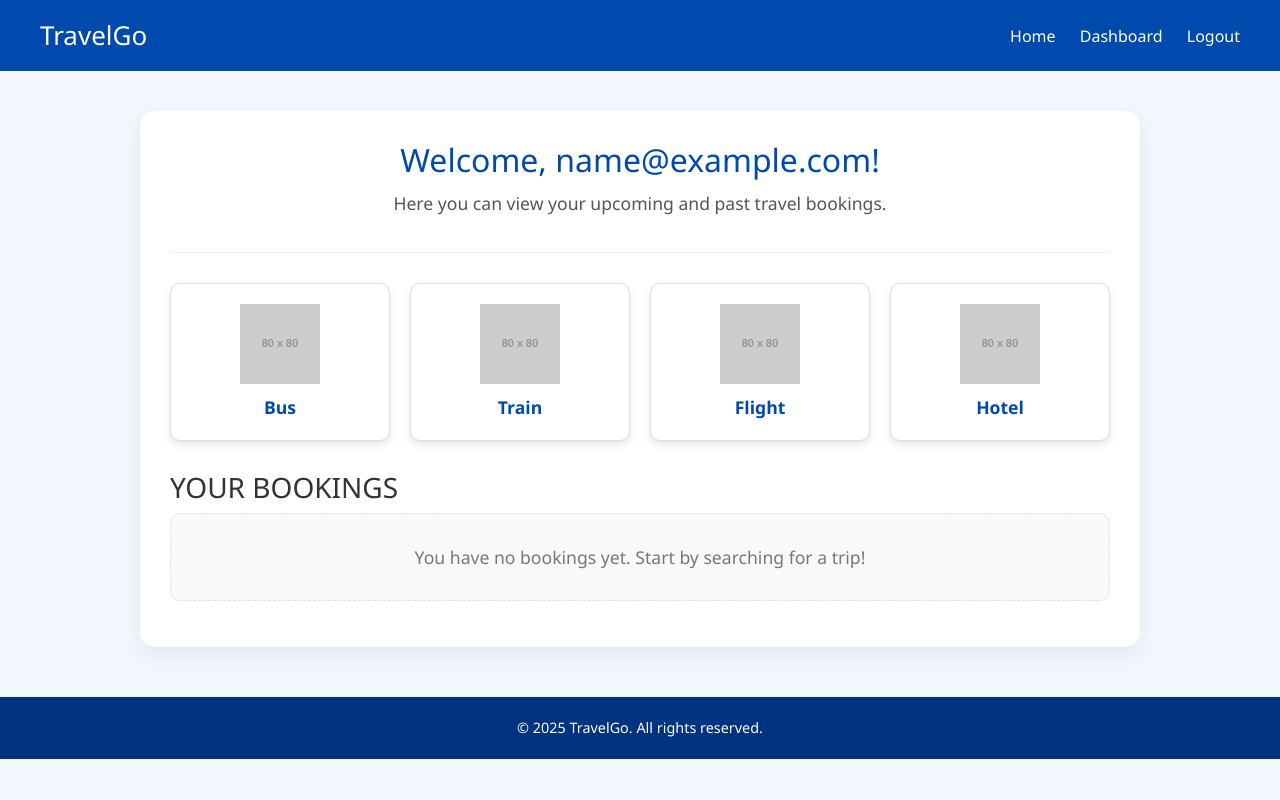
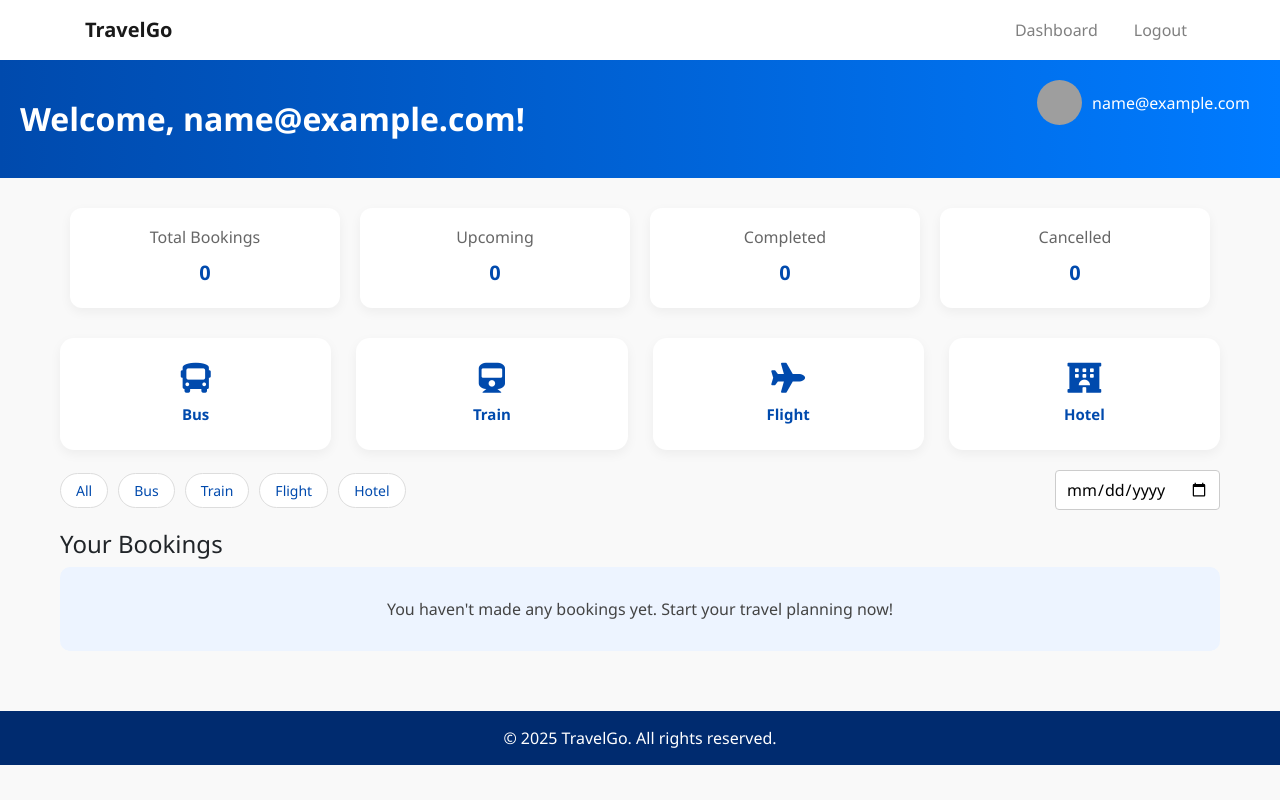
Before and after one commit to 2004rakesh/Travelgo, a Flask app: page /dashboard in a window 1280 px wide. Run offline with Flask 3, Linux system fonts and the light colour scheme; the visitor is signed in with stand-in values (Sample User, id 1); grey boxes labelled with a size stand in for pictures from a placeholder-image service; data that the repository does not hold is empty; some libraries are stand-ins or nearby versions; grey boxes are pictures that could not be loaded.

Commit message:
Update dashboard.html

```diff
--- a/templates/dashboard.html
+++ b/templates/dashboard.html
@@ -1,352 +1,318 @@
 <!DOCTYPE html>
-<html>
+<html lang="en">
 <head>
-    <title>Dashboard - TravelGo</title>
+  <meta charset="UTF-8">
+  <title>TravelGo Dashboard</title>
+  <meta name="viewport" content="width=device-width, initial-scale=1.0">
   <link rel="stylesheet" href="https://stackpath.bootstrapcdn.com/bootstrap/4.5.2/css/bootstrap.min.css">
-    <link rel="stylesheet" href="https://cdnjs.cloudflare.com/ajax/libs/font-awesome/5.15.3/css/all.min.css">
+  <link rel="stylesheet" href="https://cdnjs.cloudflare.com/ajax/libs/font-awesome/5.15.4/css/all.min.css">
   <style>
     body {
+      font-family: 'Segoe UI', sans-serif;
+      background-color: #f9f9f9;
       margin: 0;
       padding: 0;
-            font-family: 'Segoe UI', sans-serif;
-            background: #f3f8ff;
+    }
+    .navbar {
+      background-color: #ffffff;
+      box-shadow: 0 2px 8px rgba(0, 0, 0, 0.05);
+      padding: 10px 20px;
+    }
+    .navbar-brand {
+      font-weight: bold;
+      color: #004aad;
+    }
+    .navbar-nav .nav-link {
       color: #333;
+      margin-left: 20px;
+      font-weight: 500;
     }
-
-        header {
-            background-color: #004aad;
+    .navbar-nav .nav-link:hover {
+      color: #004aad;
+    }
+    .dashboard-header {
+      background: linear-gradient(90deg, #004aad, #007bff);
       color: white;
-            padding: 20px 40px;
+      padding: 40px 20px;
+      position: relative;
+    }
+    .dashboard-header h1 {
+      font-size: 32px;
+      font-weight: 600;
+      margin: 0;
+    }
+    .user-profile {
+      position: absolute;
+      top: 20px;
+      right: 30px;
+      display: flex;
+      align-items: center;
+    }
+    .user-profile img {
+      width: 45px;
+      height: 45px;
+      border-radius: 50%;
+      margin-right: 10px;
+    }
+    .summary-cards {
+      display: flex;
+      justify-content: space-between;
+      flex-wrap: wrap;
+      margin: 20px auto;
+      max-width: 1200px;
+      padding: 0 20px;
+    }
+    .summary-card {
+      flex: 1 1 22%;
+      background-color: #ffffff;
+      border-radius: 12px;
+      box-shadow: 0 4px 12px rgba(0,0,0,0.05);
+      padding: 20px;
+      margin: 10px;
+      text-align: center;
+    }
+    .summary-card h6 {
+      font-size: 16px;
+      color: #666;
+      margin-bottom: 10px;
+    }
+    .summary-card p {
+      font-size: 20px;
+      font-weight: bold;
+      color: #004aad;
+      margin: 0;
+    }
+    .shortcut-section {
+      max-width: 1200px;
+      margin: 20px auto 20px;
+      display: grid;
+      grid-template-columns: repeat(auto-fit, minmax(150px, 1fr));
+      gap: 25px;
+      padding: 0 20px;
+    }
+    .shortcut-card {
+      background-color: #fff;
+      border-radius: 14px;
+      text-align: center;
+      padding: 25px;
+      box-shadow: 0 4px 12px rgba(0,0,0,0.05);
+      transition: transform 0.2s ease;
+      color: #004aad;
+      text-decoration: none;
+    }
+    .shortcut-card:hover {
+      transform: translateY(-5px);
+      background-color: #f1f8ff;
+    }
+    .shortcut-card i {
+      font-size: 30px;
+      margin-bottom: 10px;
+    }
+    .shortcut-card span {
+      display: block;
+      font-weight: 600;
+      font-size: 15px;
+    }
+    .bookings-section {
+      max-width: 1200px;
+      margin: 20px auto 60px;
+      padding: 0 20px;
+    }
+    .filter-bar {
       display: flex;
       justify-content: space-between;
       align-items: center;
+      flex-wrap: wrap;
+      margin-bottom: 20px;
     }
-
-        header h1 {
-            font-size: 26px;
-            margin: 0;
+    .filter-tabs {
+      display: flex;
+      gap: 10px;
+      flex-wrap: wrap;
     }
-
-        header nav a {
+    .filter-tabs button {
+      background: #ffffff;
+      border: 1px solid #ddd;
+      padding: 6px 15px;
+      border-radius: 20px;
+      font-size: 14px;
+      color: #004aad;
+      cursor: pointer;
+    }
+    .filter-tabs button:hover {
+      background-color: #004aad;
       color: white;
-            text-decoration: none;
-            margin-left: 20px;
-            font-weight: 500;
-            transition: color 0.3s;
     }
-
-        header nav a:hover {
-            color: #ffdd57;
+    .filter-date input {
+      padding: 6px 10px;
+      border-radius: 4px;
+      border: 1px solid #ccc;
     }
-
-        .container {
-            max-width: 1000px;
-            margin: 40px auto;
-            padding: 30px;
-            background: white;
-            border-radius: 15px;
-            box-shadow: 0 8px 24px rgba(0,0,0,0.08);
+    .booking-card {
+      background-color: #fff;
+      border-radius: 12px;
+      padding: 25px;
+      margin-bottom: 20px;
+      box-shadow: 0 6px 16px rgba(0,0,0,0.06);
     }
-
-        .welcome-section {
-            text-align: center;
-            margin-bottom: 30px;
-            padding-bottom: 20px;
-            border-bottom: 1px solid #eee;
+    .booking-card h5 {
+      color: #004aad;
+      font-size: 18px;
+      font-weight: 600;
     }
-
-        .welcome-section h2 {
-            color: #004aad;
-            font-size: 32px;
-            margin-bottom: 10px;
-        }
-
-        .welcome-section p {
-            font-size: 1.1em;
+    .booking-card p {
+      font-size: 14px;
+      margin: 4px 0;
       color: #555;
     }
 
-        .booking-options {
-            display: flex;
-            justify-content: space-between;
-            gap: 20px;
-            flex-wrap: wrap;
-            margin-bottom: 30px;
-        }
-
-        .booking-options a {
-            text-decoration: none;
-            flex: 1 1 22%;
-            min-width: 150px;
-        }
-
-        .option-card {
-            background-color: #fff;
-            border: 1px solid #ddd;
-            border-radius: 10px;
-            padding: 20px;
-            display: flex;
-            flex-direction: column;
-            align-items: center;
-            box-shadow: 0 4px 8px rgba(0,0,0,0.1);
-            transition: transform 0.2s ease-in-out, box-shadow 0.2s ease-in-out;
-        }
-
-        .option-card:hover {
-            transform: translateY(-5px);
-            box-shadow: 0 6px 12px rgba(0,0,0,0.15);
-        }
-
-        .option-card img {
-            width: 80px;
-            height: 80px;
-            object-fit: contain;
-            margin-bottom: 10px;
-        }
-
-        .option-card span {
-            font-weight: bold;
-            color: #004aad;
-            font-size: 1.1em;
-            text-align: center;
-        }
-
-        .booking-list h3 {
-            color: #004aad;
-            margin-bottom: 20px;
-            font-size: 24px;
-            text-align: center;
-        }
-
-        .booking-card {
-            border: 1px solid #e0e0e0;
-            border-radius: 10px;
-            padding: 20px;
-            margin-bottom: 15px;
-            background-color: #f9f9f9;
-            display: flex;
-            flex-wrap: wrap;
-            justify-content: space-between;
-            align-items: center;
-        }
-
-        .booking-info {
-            flex: 3;
-            text-align: left;
-            min-width: 250px;
-        }
-
-        .booking-info h4 {
-            color: #004aad;
-            margin-bottom: 5px;
-            font-size: 1.2em;
-        }
-
-        .booking-info p {
-            margin: 2px 0;
-            color: #555;
-            font-size: 0.95em;
-        }
-
-        .booking-actions {
-            flex: 1;
-            text-align: right;
-            min-width: 120px;
-        }
-
-        .booking-actions .total-price {
-            font-size: 1.4em;
-            font-weight: bold;
-            color: #28a745;
-            margin-bottom: 10px;
-        }
-
+    .badge.confirmed { background-color: #28a745; color: white; }
+    .badge.cancelled { background-color: #dc3545; color: white; }
+    .badge.completed { background-color: #6c757d; color: white; }
     .cancel-btn {
       background-color: #dc3545;
       color: white;
-            padding: 8px 15px;
       border: none;
+      padding: 6px 14px;
+      font-size: 13px;
       border-radius: 5px;
-            cursor: pointer;
-            font-weight: 600;
-            transition: background-color 0.3s;
+      float: right;
     }
-
     .cancel-btn:hover {
-            background-color: #c82333;
+      background-color: #b02a37;
     }
-
     .no-bookings {
+      background: #edf4ff;
       text-align: center;
       padding: 30px;
-            font-size: 1.1em;
-            color: #777;
-            background: #f9f9f9;
       border-radius: 10px;
-            border: 1px dashed #e0e0e0;
+      font-size: 16px;
+      color: #444;
     }
-
         footer {
-            background-color: #003380;
+            background: #002b6f;
             color: white;
             text-align: center;
-            padding: 20px 40px;
-            font-size: 0.9em;
+            padding: 15px;
             margin-top: 50px;
         }
 
-        .flash-message {
-            padding: 10px 20px;
-            margin-bottom: 20px;
-            border-radius: 8px;
-            font-weight: bold;
-        }
-
-        .flash-message.success {
-            background-color: #d4edda;
-            color: #155724;
-            border: 1px solid #c3e6cb;
-        }
-
-        .flash-message.error {
-            background-color: #f8d7da;
-            color: #721c24;
-            border: 1px solid #f5c6cb;
-        }
-
-        .flash-message.info {
-            background-color: #d1ecf1;
-            color: #0c5460;
-            border: 1px solid #bee5eb;
-        }
-
-        @media (max-width: 768px) {
-            .booking-options {
-                flex-direction: row;
-                gap: 15px;
-            }
-
-            .booking-options a {
-                flex: 1 1 45%;
-            }
-        }
-
-        @media (max-width: 480px) {
-            .booking-options a {
-                flex: 1 1 100%;
-            }
-        }
   </style>
 </head>
 <body>
-    <header>
-        <h1>TravelGo</h1>
-        <nav>
-            <a href="/">Home</a>
-            <a href="/dashboard">Dashboard</a>
-            <a href="/logout">Logout</a>
+
+<nav class="navbar navbar-expand-lg navbar-light">
+  <div class="container">
+    <a class="navbar-brand" href="/">TravelGo</a>
+    <div class="collapse navbar-collapse justify-content-end">
+      <ul class="navbar-nav">
+        <li class="nav-item"><a class="nav-link" href="/dashboard">Dashboard</a></li>
+        <li class="nav-item"><a class="nav-link" href="/logout">Logout</a></li>
+      </ul>
+    </div>
+  </div>
 </nav>
-    </header>
 
-    <div class="container">
-        <div class="welcome-section">
-            <h2>Welcome, {{ username }}!</h2>
-            <p>Here you can view your upcoming and past travel bookings.</p>
+<div class="dashboard-header">
+  <h1>Welcome, {{ username }}!</h1>
+  <div class="user-profile">
+    <img src="/static/images/avatar.png" alt="User">
+    <span>{{ username }}</span>
+  </div>
 </div>
 
-        {% with messages = get_flashed_messages(with_categories=true) %}
-            {% if messages %}
-                {% for category, message in messages %}
-                    <div class="flash-message {{ category }}">{{ message }}</div>
-                {% endfor %}
-            {% endif %}
-        {% endwith %}
-
-        <div class="booking-options">
-            <a href="/bus">
-                <div class="option-card">
-                    <img src="https://placehold.co/80x80/007bff/ffffff?text=Bus" alt="Bus">
-                    <span>Bus</span>
+<div class="summary-cards">
+  <div class="summary-card">
+    <h6>Total Bookings</h6>
+    <p>{{ bookings|length }}</p>
   </div>
-            </a>
-            <a href="/train">
-                <div class="option-card">
-                    <img src="https://placehold.co/80x80/004aad/ffffff?text=Train" alt="Train">
-                    <span>Train</span>
+  <div class="summary-card">
+    <h6>Upcoming</h6>
+    <p>{{ bookings | selectattr('status', 'equalto', 'Upcoming') | list | length }}</p>
   </div>
-            </a>
-            <a href="/flight">
-                <div class="option-card">
-                    <img src="https://placehold.co/80x80/28a745/ffffff?text=Flight" alt="Flight">
-                    <span>Flight</span>
+  <div class="summary-card">
+    <h6>Completed</h6>
+    <p>{{ bookings | selectattr('status', 'equalto', 'Completed') | list | length }}</p>
   </div>
-            </a>
-            <a href="/hotel">
-                <div class="option-card">
-                    <img src="https://placehold.co/80x80/ffc107/ffffff?text=Hotel" alt="Hotel">
-                    <span>Hotel</span>
+  <div class="summary-card">
+    <h6>Cancelled</h6>
+    <p>{{ bookings | selectattr('status', 'equalto', 'Cancelled') | list | length }}</p>
   </div>
-            </a>
 </div>
 
-        <div class="bookings">
-            <h3>YOUR BOOKINGS</h3>
+<div class="shortcut-section">
+  <a href="/bus" class="shortcut-card"><i class="fas fa-bus"></i><span>Bus</span></a>
+  <a href="/train" class="shortcut-card"><i class="fas fa-train"></i><span>Train</span></a>
+  <a href="/flight" class="shortcut-card"><i class="fas fa-plane"></i><span>Flight</span></a>
+  <a href="/hotel" class="shortcut-card"><i class="fas fa-hotel"></i><span>Hotel</span></a>
+</div>
+
+<div class="bookings-section">
+  <div class="filter-bar">
+    <div class="filter-tabs">
+      <button onclick="filterByType('all')">All</button>
+      <button onclick="filterByType('bus')">Bus</button>
+      <button onclick="filterByType('train')">Train</button>
+      <button onclick="filterByType('flight')">Flight</button>
+      <button onclick="filterByType('hotel')">Hotel</button>
+    </div>
+    <div class="filter-date">
+      <input type="date" id="filter-date" onchange="filterByDate()">
+    </div>
+  </div>
+
+  <h4>Your Bookings</h4>
   {% if bookings %}
     {% for booking in bookings %}
-                    <div class="booking-card">
-                        <div class="booking-info">
-                            <h4>{{ booking.booking_type|capitalize }} Booking</h4>
+      <div class="booking-card" data-type="{{ booking.booking_type }}" data-date="{{ booking.date or booking.travel_date }}">
+        <h5>{{ booking.booking_type|capitalize }} - {{ booking.name or booking.train_name or booking.airline }} <span class="badge {{ 'confirmed' if booking.status == 'Upcoming' else 'completed' if booking.status == 'Completed' else 'cancelled' }}">{{ booking.status }}</span></h5>
         {% if booking.booking_type == 'hotel' %}
-                                <p><strong>Hotel:</strong> {{ booking.name }}</p>
           <p><strong>Location:</strong> {{ booking.location }}</p>
           <p><strong>Check-in:</strong> {{ booking.checkin_date }}</p>
           <p><strong>Check-out:</strong> {{ booking.checkout_date }}</p>
-                                <p><strong>Rooms:</strong> {{ booking.num_rooms }}</p>
+          <p><strong>Room Type:</strong> {{ booking.room_type }}</p>
           <p><strong>Guests:</strong> {{ booking.num_guests }}</p>
-                            {% elif booking.booking_type == 'train' %}
-                                <p><strong>Train:</strong> {{ booking.name }} ({{ booking.train_number }})</p>
+        {% else %}
           <p><strong>Route:</strong> {{ booking.source }} → {{ booking.destination }}</p>
-                                <p><strong>Date:</strong> {{ booking.travel_date }}</p>
-                                <p><strong>Time:</strong> {{ booking.departure_time }} - {{ booking.arrival_time }}</p>
-                                <p><strong>Passengers:</strong> {{ booking.num_persons }}</p>
-                                {% if booking.seats_display %}
-                                    <p><strong>Seats:</strong> {{ booking.seats_display }}</p>
-                                {% endif %}
-                            {% elif booking.booking_type == 'bus' %}
-                                <p><strong>Bus:</strong> {{ booking.name }}</p>
-                                <p><strong>Route:</strong> {{ booking.source }} → {{ booking.destination }}</p>
-                                <p><strong>Date:</strong> {{ booking.travel_date }}</p>
-                                <p><strong>Time:</strong> {{ booking.time }}</p>
-                                <p><strong>Seats:</strong> {{ booking.seats_display }}</p>
-                                <p><strong>Passengers:</strong> {{ booking.num_persons }}</p>
-                            {% elif booking.booking_type == 'flight' %}
-                                <p><strong>Flight:</strong> {{ booking.airline }} {{ booking.flight_number }}</p>
-                                <p><strong>Route:</strong> {{ booking.source }} → {{ booking.destination }}</p>
-                                <p><strong>Date:</strong> {{ booking.travel_date }}</p>
-                                <p><strong>Departure:</strong> {{ booking.departure_time }}</p>
-                                <p><strong>Arrival:</strong> {{ booking.arrival_time }}</p>
+          <p><strong>Date:</strong> {{ booking.date or booking.travel_date }}</p>
+          {% if booking.departure_time %}<p><strong>Time:</strong> {{ booking.departure_time }} – {{ booking.arrival_time }}</p>{% endif %}
+          {% if booking.selected_coach %}<p><strong>Coach:</strong> {{ booking.selected_coach }}</p>{% endif %}
+          {% if booking.selected_seats %}<p><strong>Seats:</strong> {{ booking.selected_seats|join(', ') }}</p>{% endif %}
           <p><strong>Passengers:</strong> {{ booking.num_persons }}</p>
         {% endif %}
-                            <p><strong>Booked On:</strong> {{ booking.booking_date.split('T')[0] }}</p>
-                        </div>
-                        <div class="booking-actions">
-                            <div class="total-price">₹{{ "{:,.2f}".format(booking.total_price) }}</div>
-                            <form action="/cancel_booking" method="POST" onsubmit="return confirm('Are you sure you want to cancel this booking?');">
-                                <input type="hidden" name="booking_id" value="{{ booking.booking_id }}">
-                                <input type="hidden" name="booking_date" value="{{ booking.booking_date }}">
-                                <button type="submit" class="cancel-btn">Cancel Booking</button>
+        <p><strong>Total:</strong> ₹{{ "{:,.2f}".format(booking.total_price) }}</p>
+        <form method="POST" action="/cancel_booking" onsubmit="return confirm('Cancel this booking?');">
+          <input type="hidden" name="booking_id" value="{{ booking._id }}">
+          <button type="submit" class="cancel-btn">Cancel</button>
         </form>
-                        </div>
       </div>
     {% endfor %}
   {% else %}
-                <p class="no-bookings">You have no bookings yet. Start by searching for a trip!</p>
+    <div class="no-bookings">You haven't made any bookings yet. Start your travel planning now!</div>
   {% endif %}
-        </div>
 </div>
 
 <footer>
   &copy; 2025 TravelGo. All rights reserved.
 </footer>
+
+<script>
+function filterByType(type) {
+  document.querySelectorAll('.booking-card').forEach(card => {
+    const bookingType = card.getAttribute('data-type');
+    card.style.display = (type === 'all' || bookingType === type) ? 'block' : 'none';
+  });
+}
+function filterByDate() {
+  const selectedDate = document.getElementById('filter-date').value;
+  document.querySelectorAll('.booking-card').forEach(card => {
+    const bookingDate = card.getAttribute('data-date');
+    card.style.display = (!selectedDate || bookingDate === selectedDate) ? 'block' : 'none';
+  });
+}
+</script>
+
+<script src="https://code.jquery.com/jquery-3.5.1.slim.min.js"></script>
+<script src="https://cdn.jsdelivr.net/npm/bootstrap@4.5.2/dist/js/bootstrap.bundle.min.js"></script>
 </body>
 </html>
```
Lines whose indentation alone changed are shown as unchanged.
